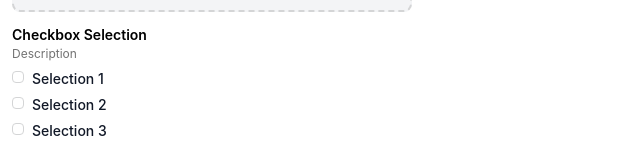
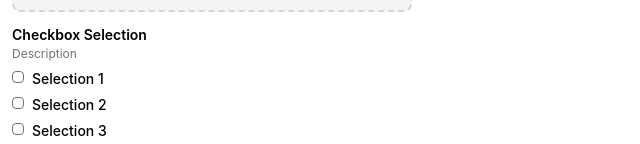
Before and after one commit to DSC-TechLead/nusdevs-frontend-vite, a React (Vite) app: page / in a window 1280 px wide. Shown: the part 656-800 px from the top of the page, without its empty margins (0-640 px from the left). Built offline with nearby package versions, Linux system fonts and the light colour scheme.

Commit message:
Change style into using config

```diff
--- a/src/components/checkSelect.tsx
+++ b/src/components/checkSelect.tsx
@@ -44,11 +44,11 @@ const CheckSelect: React.FC<CheckSelectProps> = ({
                   checked={selectedIds.includes(checkSelection.id)}
                   onChange={(event) => handleCheckboxChange(event)}
                   className="col-start-1 row-start-1 appearance-none rounded border
-                  border-neutral-30 bg-white checked:border-primary
+                  border-neutral bg-white checked:border-primary
                   checked:bg-primary indeterminate:border-primary focus-visible:outline
-                  focus-visible:outline-2 focus-visible:outline-offset-6
+                  focus-visible:outline-2 focus-visible:outline-offset-2
                   focus-visible:outline-primary disabled:border-neutral
-                  disabled:bg-neutral-10 disabled:checked:bg-neutral-10
+                  disabled:bg-neutral disabled:checked:bg-neutral
                   forced-colors:appearance-auto"
                 />
                 <svg
@@ -68,10 +68,10 @@ const CheckSelect: React.FC<CheckSelectProps> = ({
                 </svg>
               </div>
             </div>
-            <div className="text-sm/6">
+            <div className="text-body-regular/6">
               <label
                 htmlFor={checkSelection.id}
-                className="font-medium text-gray-900"
+                className="font-medium text-primary-text"
               >
                 {checkSelection.title}
               </label>
```
